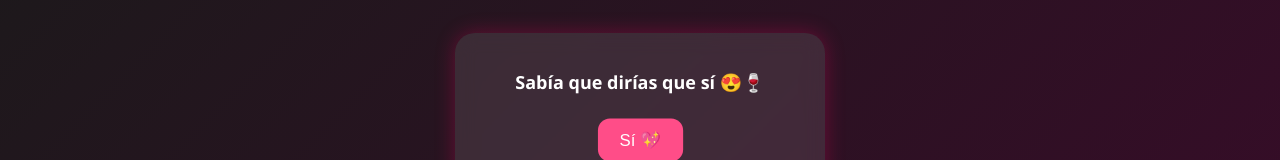
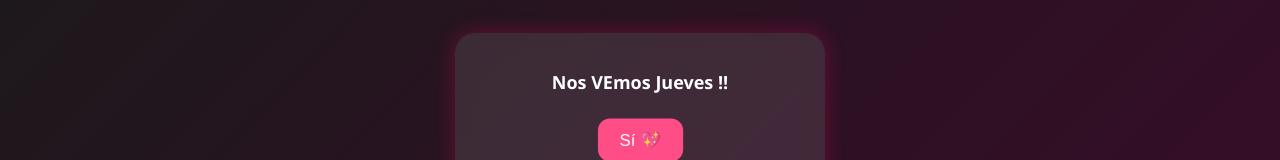
Before and after one commit to AcGeorge96/imvitacion, a plain HTML site: page index.html in a window 1280 px wide. Both pictures are taken after a click on the button "Sí 💖". Shown: the part 222-382 px from the top of the page. Drawn offline with Linux system fonts and the light colour scheme.

Commit message:
Update index.html

```diff
--- a/index.html
+++ b/index.html
@@ -122,6 +122,7 @@ noBtn.addEventListener("click", moveButton);
 // Botón sí
 yesBtn.addEventListener("click", () => {
     text.innerText = "Sabía que dirías que sí 😍🍷";
+    text.innerText = "Nos VEmos Jueves !!"
     noBtn.style.display = "none";
     yesBtn.style.transform = "scale(1.2)";
 });
```
